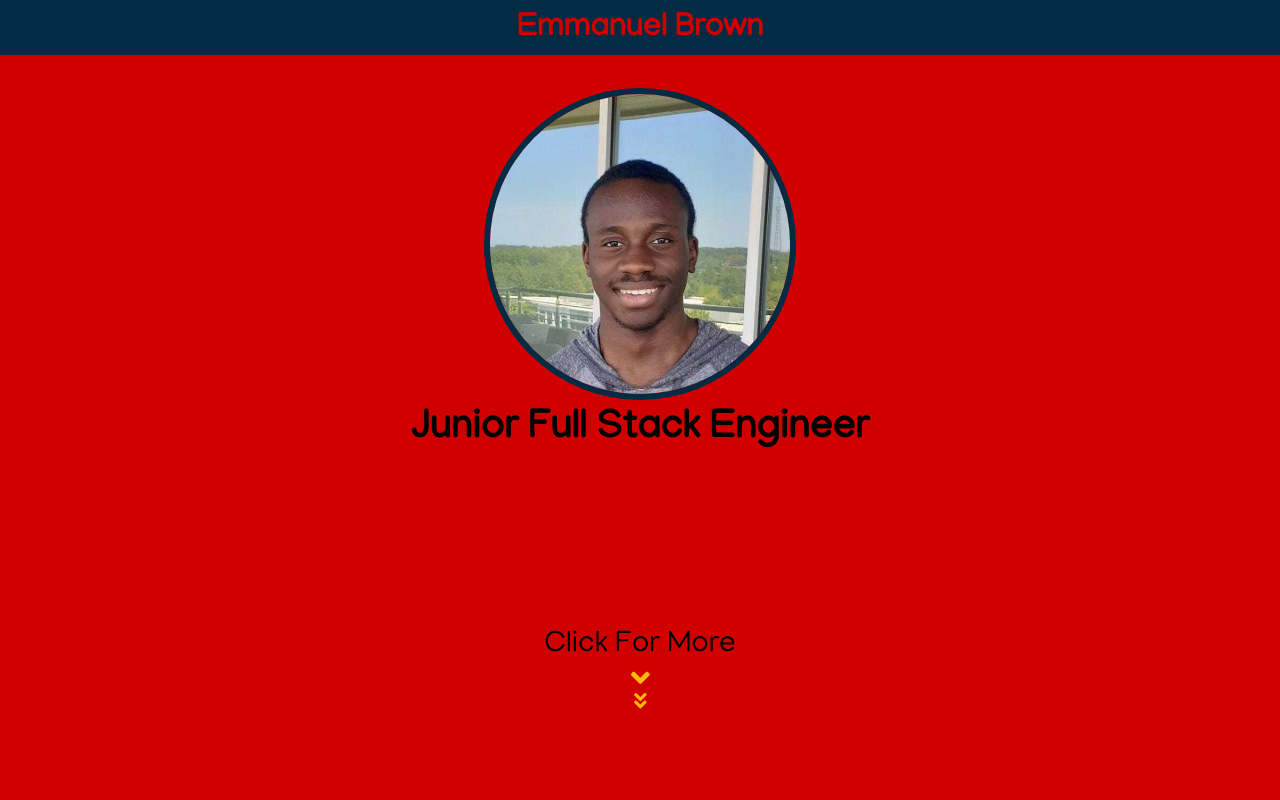
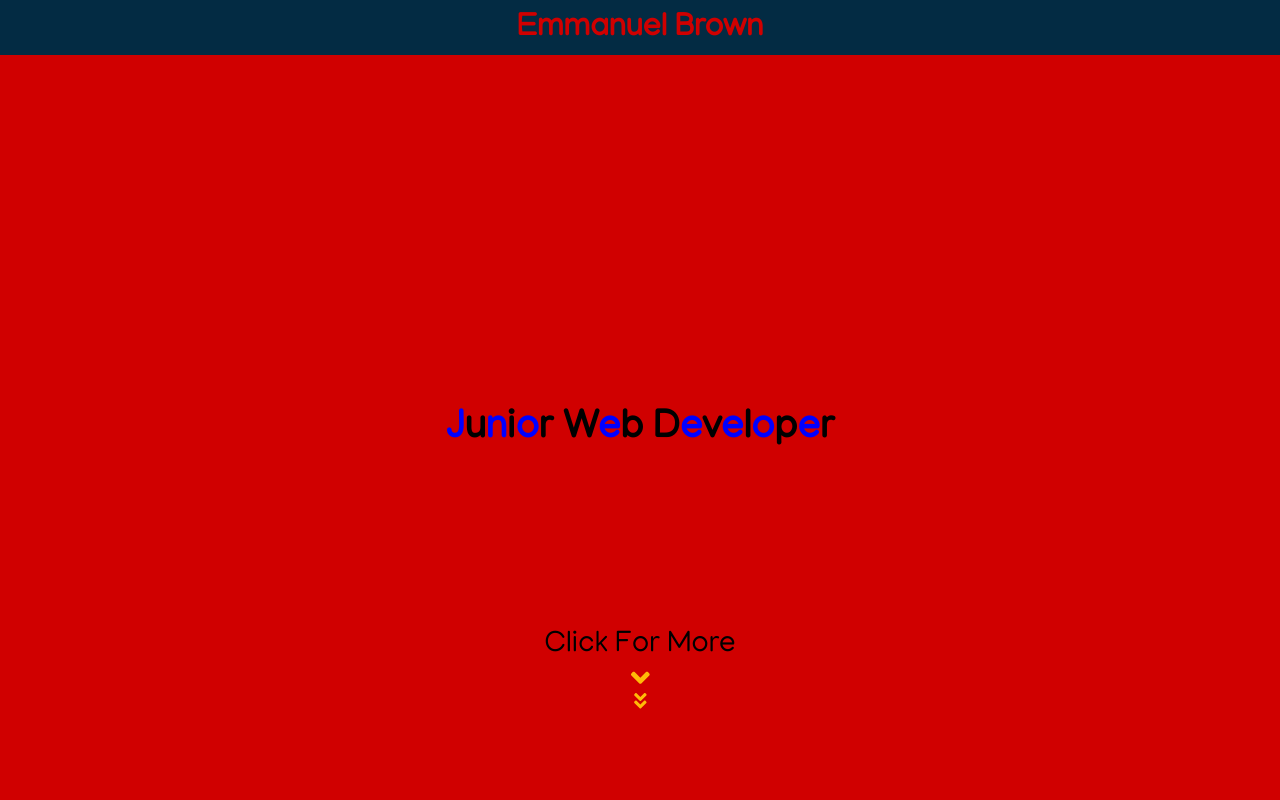
Before and after one commit to emmanuel-brown/Person_Site, a React (Create React App) app: page / in a window 1280 px wide. Shown: the top 800 px of the page. Built offline with nearby package versions, Linux system fonts and the light colour scheme.

Commit message:
added everything

```diff
--- a/src/Components/Home/Headshot.jsx
+++ b/src/Components/Home/Headshot.jsx
@@ -2,13 +2,20 @@ import React from 'react'
 import HeadShot from './headShot1.jpeg'
 
 const Headshot = () =>{
+    const position = "Junior Web Developer".split("")
+
+    const letters = position.map((letter, i) =>{
+        return i%2 === 0 ? <span className="a">{letter}</span> :
+            <span className="b">{letter}</span>
+    })
+
     return(
         <>
         <div id="headShot">
             <img src={ HeadShot } alt=""/>
         </div>
         <div id="position">
-            <h1>Junior Full Stack Engineer</h1>
+            <h1>{ letters }</h1>
         </div>
         </>
     )
--- a/src/Components/Home/headShot.scss
+++ b/src/Components/Home/headShot.scss
@@ -14,41 +14,66 @@
                 border-radius: 100%;
                 border: 6px solid $my-darkBlue;
                 animation-name: rotate;
-                animation-duration: 5s;
-                animation-fill-mode: forwards;
-                animation-direction: alternate;
-                animation-iteration-count: infinite;
+                animation-duration: 1s;
+            }
+        }
+        #position{
+            position: absolute;
+            top: 72%;
+            left: 50%;
+            transform: translate(-50%, -100%);
+            font-size: 20px;
+            text-align: center;
+            margin: 0;
+            width: 80%;
+            .a{
+                color: blue
             }
         }
     }
 }
 
-// @keyframes jumpIn{
-//     0%{
-//         top: 25%;
-//         left: 130%;
-//     }
-//     30%{
-//         top: 50%;
-//     }
-//     50%{
-//         top: 40%;
-//     }
+@media screen and (min-width: 600px){
+    #firstView{
+        #headShot{
+            img{
+                height: 300px;
+                width: 300px;
+            }
 
-//     100%{
-//         top: 50%;
-//         left: 50%;
-//     }
-// }
+        }
+        #position{
+            top: 60%;
+        }
+    }
+}
 
-// @keyframes rotate{
-//     0%{
-//         transform: rotateX(45deg);
-//     }
-//     50%{
-//         transform: rotateX(-45deg);
-//     }
-//     100%{
-//         transform: rotateX(0deg);
-//     }
-// }
+@keyframes jumpIn{
+    0%{
+        top: 25%;
+        left: 130%;
+    }
+    30%{
+        top: 50%;
+    }
+    50%{
+        top: 40%;
+    }
+
+    100%{
+        top: 50%;
+        left: 50%;
+    }
+}
+
+@keyframes rotate{
+    0%{
+        transform: rotate(45deg);
+    }
+    50%{
+        transform: rotate(360deg);
+    }
+    100%{
+        transform: rotate(0deg);
+    }
+}
--- a/src/Components/Home/home.scss
+++ b/src/Components/Home/home.scss
@@ -19,16 +19,6 @@
     #firstView{
         position: relative;
         height: 100vh;
-        #position{
-            position: absolute;
-            top: 72%;
-            left: 50%;
-            transform: translate(-50%, -100%);
-            font-size: 20px;
-            text-align: center;
-            margin: 0;
-            width: 80%;
-        }
     }
     #scroll{
         position: absolute;
@@ -73,21 +63,6 @@
     #firstView{
         position: relative;
         height: 100vh;
-        #headShot{
-            img{
-                position: absolute;
-                height: 300px;
-                width: 300px;
-                border-radius: 100%;
-                border: 6px solid $my-darkBlue;
-                top: 50%;
-                left: 50%;
-                transform: translate(-50%, -100%);
-            }
-        }
-        #position{
-            top: 60%;
-        }
     }
     #swipe{ display: none; }
     #click{ display: block; }
```
